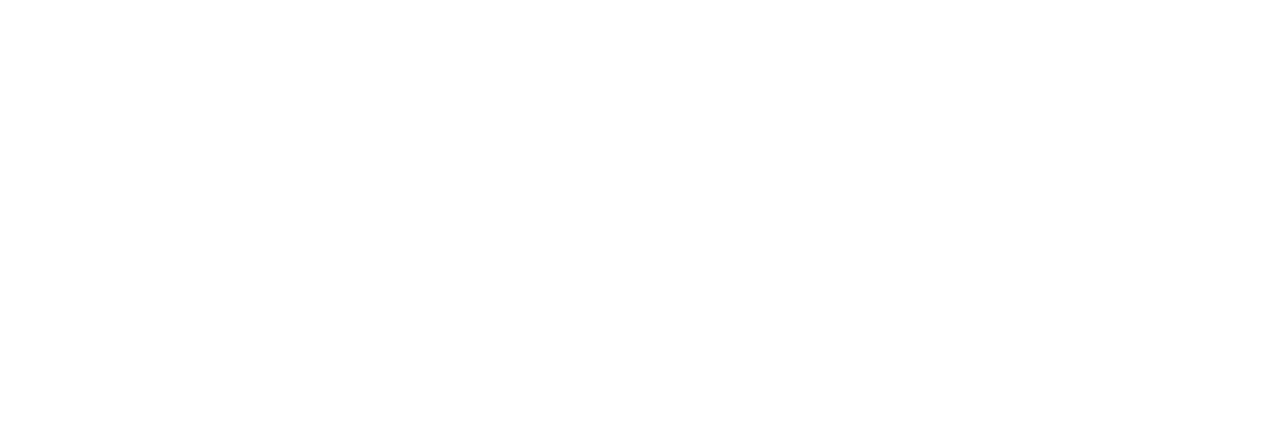
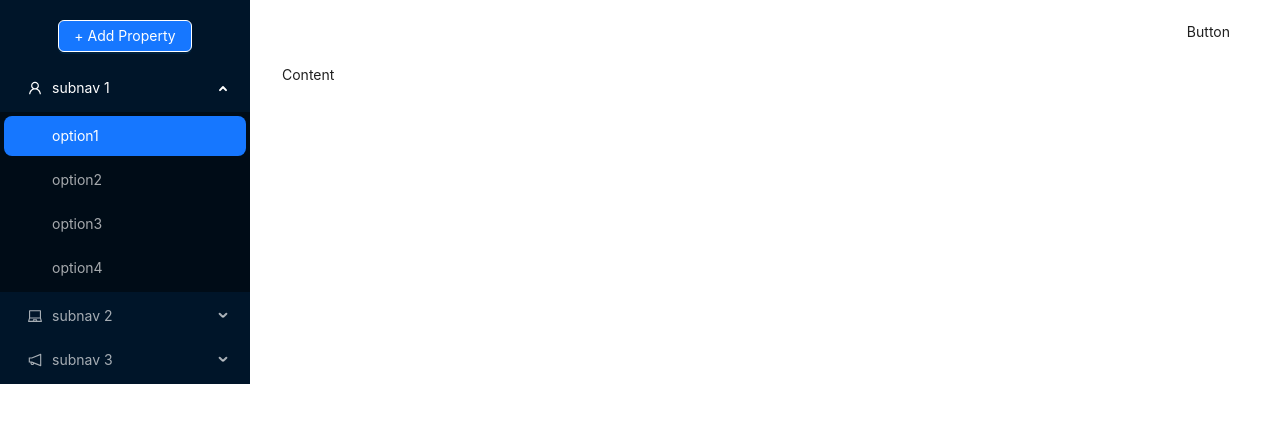
Before and after one commit to mystery000/ChatPDF, a React (Create React App) app: page / in a window 1280 px wide. Shown: the top 422 px of the page. Built offline with nearby package versions, Linux system fonts and the light colour scheme.

Commit message:
Import flowbite

```diff
--- a/package.json
+++ b/package.json
@@ -13,6 +13,8 @@
     "@testing-library/react": "^13.4.0",
     "@testing-library/user-event": "^13.5.0",
     "antd": "^5.4.6",
+    "flowbite": "^1.6.5",
+    "flowbite-react": "^0.4.4",
     "postcss-cli": "^10.1.0",
     "postcss-nested": "^6.0.1",
     "react": "^18.2.0",
--- a/src/App.js
+++ b/src/App.js
@@ -1,9 +1,7 @@
-function App() {
-  return (
-    <div className="App">
+import DefaultLayout from './layout/DefaultLayout'
 
-    </div>
-  );
+const App = () => {
+    return <DefaultLayout></DefaultLayout>
 }
 
-export default App;
+export default App
--- /dev/null
+++ b/src/components/FileUpload.js
@@ -0,0 +1,40 @@
+import { Button, Modal } from 'antd'
+import { useState } from 'react'
+const App = () => {
+    const [open, setOpen] = useState(false)
+    const [confirmLoading, setConfirmLoading] = useState(false)
+    const [modalText, setModalText] = useState('Content of the modal')
+    const showModal = () => {
+        setOpen(true)
+    }
+    const handleOk = () => {
+        setModalText('The modal will be closed after two seconds')
+        setConfirmLoading(true)
+        setTimeout(() => {
+            setOpen(false)
+            setConfirmLoading(false)
+        }, 2000)
+    }
+    const handleCancel = () => {
+        setOpen(false)
+    }
+    return (
+        <>
+            <Button
+                type="primary"
+                onClick={showModal}
+                className="border border-white"
+            >
+                + Add Property
+            </Button>
+            <Modal
+                title="Add Property"
+                open={open}
+                onOk={handleOk}
+                confirmLoading={confirmLoading}
+                onCancel={handleCancel}
+            ></Modal>
+        </>
+    )
+}
+export default App
--- /dev/null
+++ b/src/layout/DefaultLayout.js
@@ -0,0 +1,63 @@
+import {
+    LaptopOutlined,
+    NotificationOutlined,
+    UserOutlined,
+} from '@ant-design/icons'
+import { Layout, Menu, theme } from 'antd'
+import React from 'react'
+import FileUpload from '../components/FileUpload'
+
+const { Header, Content, Sider } = Layout
+const items2 = [UserOutlined, LaptopOutlined, NotificationOutlined].map(
+    (icon, index) => {
+        const key = String(index + 1)
+        return {
+            key: `sub${key}`,
+            icon: React.createElement(icon),
+            label: `subnav ${key}`,
+            children: new Array(4).fill(null).map((_, j) => {
+                const subKey = index * 4 + j + 1
+                return {
+                    key: subKey,
+                    label: `option${subKey}`,
+                }
+            }),
+        }
+    }
+)
+const App = () => {
+    const {
+        token: { colorBgContainer },
+    } = theme.useToken()
+    return (
+        <Layout>
+            <Layout>
+                <Sider width={250}>
+                    <Layout>
+                        <Header className="text-white p-1 text-center">
+                            <FileUpload></FileUpload>
+                        </Header>
+                        <Menu
+                            theme="dark"
+                            mode="inline"
+                            defaultSelectedKeys={['1']}
+                            defaultOpenKeys={['sub1']}
+                            style={{
+                                height: '100%',
+                                borderRight: 0,
+                            }}
+                            items={items2}
+                        />
+                    </Layout>
+                </Sider>
+                <Layout>
+                    <Header className="bg-white">
+                        <div className="float-right">Button</div>
+                    </Header>
+                    <Content className="bg-white px-8">Content</Content>
+                </Layout>
+            </Layout>
+        </Layout>
+    )
+}
+export default App
--- a/tailwind.config.js
+++ b/tailwind.config.js
@@ -1,254 +1,13 @@
-const defaultTheme = require('tailwindcss/defaultTheme')
-
 /** @type {import('tailwindcss').Config} */
 module.exports = {
-  content: ['./index.html', './src/**/*.{js,ts,jsx,tsx}'],
-  darkMode: 'class',
+  content: [
+    "./src/**/*.{js,jsx,ts,tsx}",
+    'node_modules/flowbite-react/**/*.{js,jsx,ts,tsx}'
+  ],
   theme: {
-    fontFamily: {
-      satoshi: ['Satoshi', 'sans-serif'],
-    },
-    colors: {
-      current: 'currentColor',
-      transparent: 'transparent',
-      white: '#FFFFFF',
-      black: '#1C2434',
-      'black-2': '#010101',
-      body: '#64748B',
-      bodydark: '#AEB7C0',
-      bodydark1: '#DEE4EE',
-      bodydark2: '#8A99AF',
-      primary: '#3C50E0',
-      secondary: '#80CAEE',
-      stroke: '#E2E8F0',
-      gray: '#EFF4FB',
-      graydark: '#333A48',
-      'gray-2': '#F7F9FC',
-      'gray-3': '#FAFAFA',
-      whiten: '#F1F5F9',
-      whiter: '#F5F7FD',
-      boxdark: '#24303F',
-      'boxdark-2': '#1A222C',
-      strokedark: '#2E3A47',
-      'form-strokedark': '#3d4d60',
-      'form-input': '#1d2a39',
-      'meta-1': '#DC3545',
-      'meta-2': '#EFF2F7',
-      'meta-3': '#10B981',
-      'meta-4': '#313D4A',
-      'meta-5': '#259AE6',
-      'meta-6': '#FFBA00',
-      'meta-7': '#FF6766',
-      'meta-8': '#F0950C',
-      'meta-9': '#E5E7EB',
-      success: '#219653',
-      danger: '#D34053',
-      warning: '#FFA70B',
-    },
-    screens: {
-      '2xsm': '375px',
-      xsm: '425px',
-      '3xl': '2000px',
-      ...defaultTheme.screens,
-    },
-    extend: {
-      fontSize: {
-        'title-xxl': ['44px', '55px'],
-        'title-xl': ['36px', '45px'],
-        'title-xl2': ['33px', '45px'],
-        'title-lg': ['28px', '35px'],
-        'title-md': ['24px', '30px'],
-        'title-md2': ['26px', '30px'],
-        'title-sm': ['20px', '26px'],
-        'title-xsm': ['18px', '24px'],
-      },
-      spacing: {
-        4.5: '1.125rem',
-        5.5: '1.375rem',
-        6.5: '1.625rem',
-        7.5: '1.875rem',
-        8.5: '2.125rem',
-        9.5: '2.375rem',
-        10.5: '2.625rem',
-        11: '2.75rem',
-        11.5: '2.875rem',
-        12.5: '3.125rem',
-        13: '3.25rem',
-        13.5: '3.375rem',
-        14: '3.5rem',
-        14.5: '3.625rem',
-        15: '3.75rem',
-        15.5: '3.875rem',
-        16: '4rem',
-        16.5: '4.125rem',
-        17: '4.25rem',
-        17.5: '4.375rem',
-        18: '4.5rem',
-        18.5: '4.625rem',
-        19: '4.75rem',
-        19.5: '4.875rem',
-        21: '5.25rem',
-        21.5: '5.375rem',
-        22: '5.5rem',
-        22.5: '5.625rem',
-        24.5: '6.125rem',
-        25: '6.25rem',
-        25.5: '6.375rem',
-        26: '6.5rem',
-        27: '6.75rem',
-        27.5: '6.875rem',
-        29: '7.25rem',
-        29.5: '7.375rem',
-        30: '7.5rem',
-        31: '7.75rem',
-        32.5: '8.125rem',
-        34: '8.5rem',
-        34.5: '8.625rem',
-        35: '8.75rem',
-        36.5: '9.125rem',
-        37.5: '9.375rem',
-        39: '9.75rem',
-        39.5: '9.875rem',
-        40: '10rem',
-        42.5: '10.625rem',
-        44: '11rem',
-        45: '11.25rem',
-        46: '11.5rem',
-        47.5: '11.875rem',
-        49: '12.25rem',
-        50: '12.5rem',
-        52: '13rem',
-        52.5: '13.125rem',
-        54: '13.5rem',
-        54.5: '13.625rem',
-        55: '13.75rem',
-        55.5: '13.875rem',
-        59: '14.75rem',
-        60: '15rem',
-        62.5: '15.625rem',
-        65: '16.25rem',
-        67: '16.75rem',
-        67.5: '16.875rem',
-        70: '17.5rem',
-        72.5: '18.125rem',
-        73: '18.25rem',
-        75: '18.75rem',
-        90: '22.5rem',
-        94: '23.5rem',
-        95: '23.75rem',
-        100: '25rem',
-        115: '28.75rem',
-        125: '31.25rem',
-        132.5: '33.125rem',
-        150: '37.5rem',
-        171.5: '42.875rem',
-        180: '45rem',
-        187.5: '46.875rem',
-        203: '50.75rem',
-        230: '57.5rem',
-        242.5: '60.625rem',
-      },
-      maxWidth: {
-        2.5: '0.625rem',
-        3: '0.75rem',
-        4: '1rem',
-        11: '2.75rem',
-        13: '3.25rem',
-        14: '3.5rem',
-        15: '3.75rem',
-        22.5: '5.625rem',
-        25: '6.25rem',
-        30: '7.5rem',
-        34: '8.5rem',
-        35: '8.75rem',
-        40: '10rem',
-        42.5: '10.625rem',
-        44: '11rem',
-        45: '11.25rem',
-        70: '17.5rem',
-        90: '22.5rem',
-        94: '23.5rem',
-        125: '31.25rem',
-        132.5: '33.125rem',
-        142.5: '35.625rem',
-        150: '37.5rem',
-        180: '45rem',
-        203: '50.75rem',
-        230: '57.5rem',
-        242.5: '60.625rem',
-        270: '67.5rem',
-        280: '70rem',
-        292.5: '73.125rem',
-      },
-      maxHeight: {
-        35: '8.75rem',
-        70: '17.5rem',
-        90: '22.5rem',
-        550: '34.375rem',
-        300: '18.75rem',
-      },
-      minWidth: {
-        22.5: '5.625rem',
-        42.5: '10.625rem',
-        47.5: '11.875rem',
-        75: '18.75rem',
-      },
-      zIndex: {
-        999999: '999999',
-        99999: '99999',
-        9999: '9999',
-        999: '999',
-        99: '99',
-        9: '9',
-        1: '1',
-      },
-      opacity: {
-        65: '.65',
-      },
-      backgroundImage: {
-        video: "url('../images/video/video.png')",
-      },
-      content: {
-        'icon-copy': 'url("../images/icon/icon-copy-alt.svg")',
-      },
-      transitionProperty: { width: 'width', stroke: 'stroke' },
-      borderWidth: {
-        6: '6px',
-      },
-      boxShadow: {
-        default: '0px 8px 13px -3px rgba(0, 0, 0, 0.07)',
-        card: '0px 1px 3px rgba(0, 0, 0, 0.12)',
-        'card-2': '0px 1px 2px rgba(0, 0, 0, 0.05)',
-        switcher:
-          '0px 2px 4px rgba(0, 0, 0, 0.2), inset 0px 2px 2px #FFFFFF, inset 0px -1px 1px rgba(0, 0, 0, 0.1)',
-        'switch-1': '0px 0px 5px rgba(0, 0, 0, 0.15)',
-        1: '0px 1px 3px rgba(0, 0, 0, 0.08)',
-        2: '0px 1px 4px rgba(0, 0, 0, 0.12)',
-        3: '0px 1px 5px rgba(0, 0, 0, 0.14)',
-        4: '0px 4px 10px rgba(0, 0, 0, 0.12)',
-        5: '0px 1px 1px rgba(0, 0, 0, 0.15)',
-        6: '0px 3px 15px rgba(0, 0, 0, 0.1)',
-        7: '-5px 0 0 #313D4A, 5px 0 0 #313D4A',
-        8: '1px 0 0 #313D4A, -1px 0 0 #313D4A, 0 1px 0 #313D4A, 0 -1px 0 #313D4A, 0 3px 13px rgb(0 0 0 / 8%)',
-      },
-      dropShadow: {
-        1: '0px 1px 0px #E2E8F0',
-        2: '0px 1px 4px rgba(0, 0, 0, 0.12)',
-      },
-      keyframes: {
-        rotating: {
-          '0%, 100%': { transform: 'rotate(360deg)' },
-          '50%': { transform: 'rotate(0deg)' },
-        },
-      },
-      animation: {
-        'ping-once': 'ping 5s cubic-bezier(0, 0, 0.2, 1)',
-        rotating: 'rotating 30s linear infinite',
-        'spin-1.5': 'spin 1.5s linear infinite',
-        'spin-2': 'spin 2s linear infinite',
-        'spin-3': 'spin 3s linear infinite',
-      },
-    },
+    extend: {},
   },
-  plugins: [],
+  plugins: [
+    require('flowbite/plugin'),
+  ],
 }
```
Also changed, not shown: src/index.js (+9 -9 lines), 1 other file (tests, documents, lock files or other folders).
